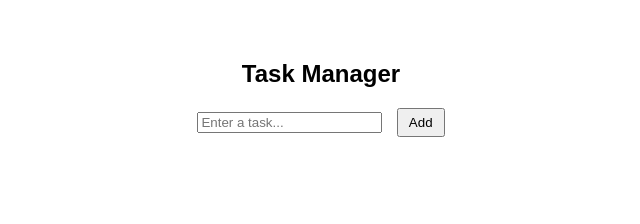
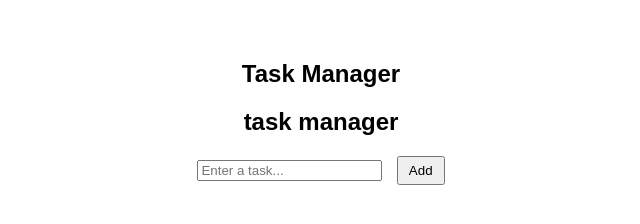
Before and after one commit to Sruthi-ds10/To-do, a plain HTML site: page index.html in a window 1280 px wide. Shown: the whole page, without its empty margins (319-959 px from the left). Drawn offline with Linux system fonts and the light colour scheme; no server answers.

Commit message:
added another heading

```diff
--- a/index.html
+++ b/index.html
@@ -6,6 +6,7 @@
 </head>
 <body>
   <h2>Task Manager</h2>
+  <h2>task manager</h2>
 
   <input id="taskInput" placeholder="Enter a task...">
   <button onclick="addTask()">Add</button>
```
